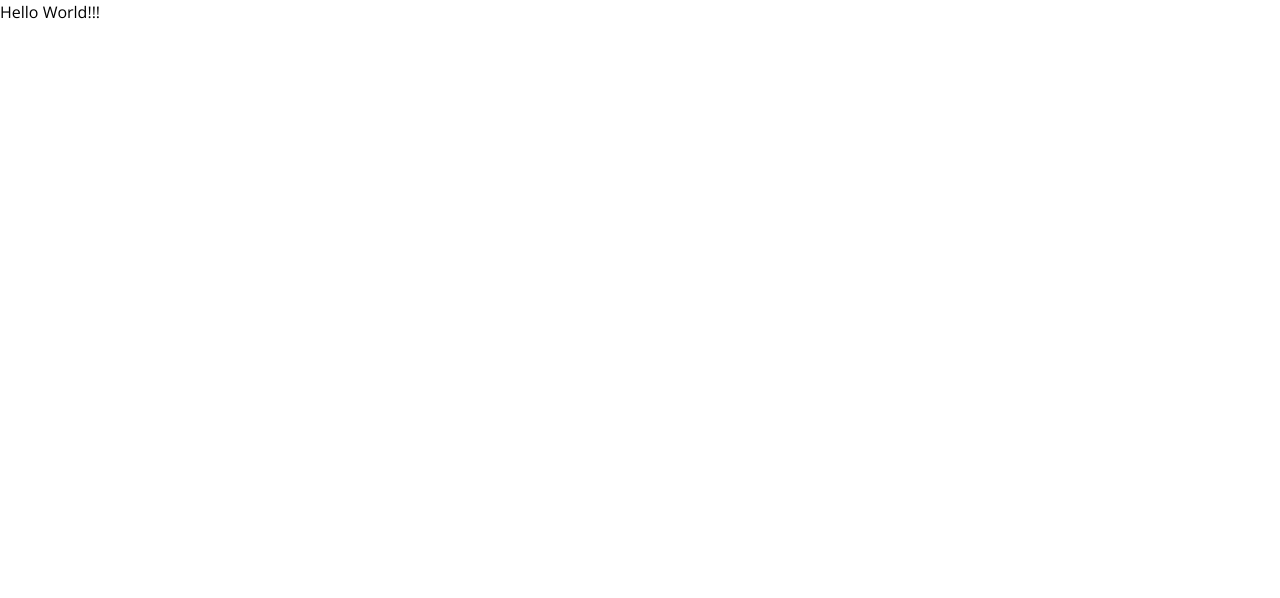
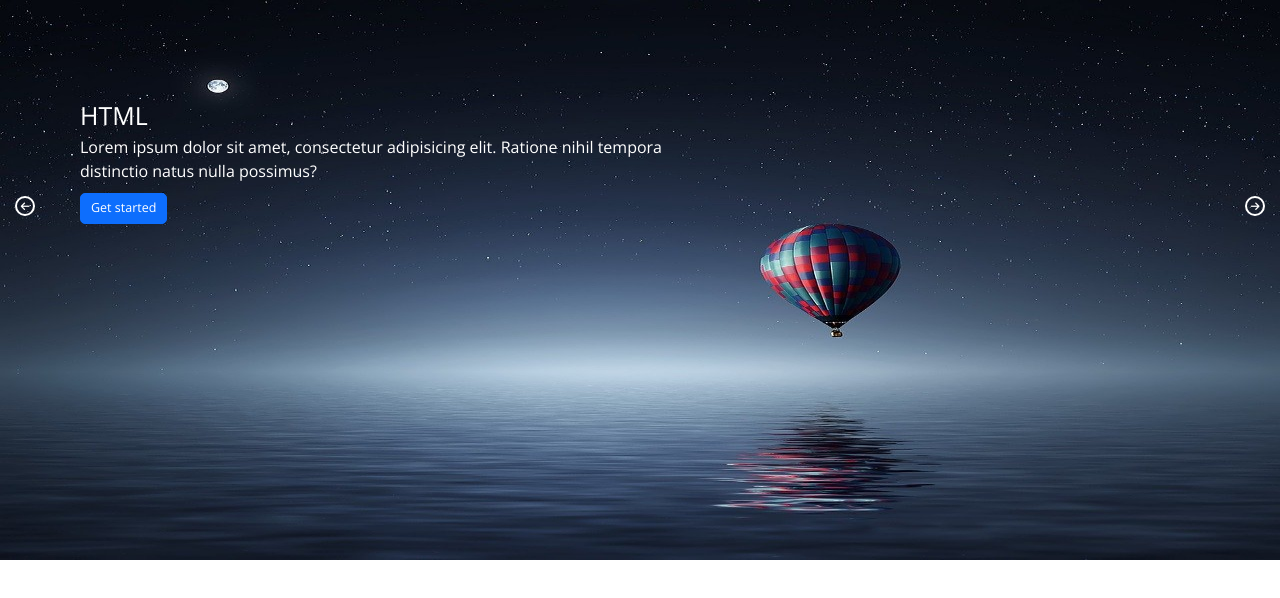
Before and after one commit to Rishil96/javascript-intermediate-projects, a plain HTML site: page index.html in a window 1280 px wide. Drawn offline with nearby package versions, Linux system fonts and the light colour scheme.

Commit message:
Add : Markup for Image Slider

```diff
--- a/index.html
+++ b/index.html
@@ -8,11 +8,54 @@
       src="https://kit.fontawesome.com/1935d064dd.js"
       crossorigin="anonymous"
     ></script>
+    <link rel="stylesheet" href="https://cdnjs.cloudflare.com/ajax/libs/font-awesome/6.0.0-beta3/css/all.min.css">
+
+    <link href="https://cdn.jsdelivr.net/npm/bootstrap@5.3.3/dist/css/bootstrap.min.css" rel="stylesheet" integrity="sha384-QWTKZyjpPEjISv5WaRU9OFeRpok6YctnYmDr5pNlyT2bRjXh0JMhjY6hW+ALEwIH" crossorigin="anonymous">
     <link rel="stylesheet" href="styles.css" />
   </head>
   <body>
-    <p>Hello World!!!</p>
 
+    <!-- Start  -->
+    <div class="slider">
+      <!-- Slide 1 -->
+      <div class="slide current">
+        <img src="./images/slide1.jpg" alt="">
+        <div class="content">
+          <h1>HTML</h1>
+          <p>Lorem ipsum dolor sit amet, consectetur adipisicing elit. Ratione nihil tempora distinctio natus nulla possimus?</p>
+          <button class="btn btn-primary btn-lg">Get started</button>
+        </div>
+      </div>
+
+      <!-- Slide 2 -->
+      <div class="slide">
+        <img src="./images/slide2.jpg" alt="">
+        <div class="content">
+          <h1>CSS</h1>
+          <p>Lorem ipsum dolor sit amet, consectetur adipisicing elit. Ratione nihil tempora distinctio natus nulla possimus?</p>
+          <button class="btn btn-primary btn-lg">Get started</button>
+        </div>
+      </div>
+
+      <!-- Slide 3 -->
+      <div class="slide">
+        <img src="./images/slide3.jpg" alt="">
+        <div class="content">
+          <h1>JavaScript</h1>
+          <p>Lorem ipsum dolor sit amet, consectetur adipisicing elit. Ratione nihil tempora distinctio natus nulla possimus?</p>
+          <button class="btn btn-primary btn-lg">Get started</button>
+        </div>
+      </div>
+
+      <!-- Buttons -->
+       <div class="buttons">
+        <button class="prev"><i class="fas fa-arrow-left"></i></button>
+        <button class="next"><i class="fas fa-arrow-right"></i></button>
+       </div>
+
+    </div>
+    <!-- End -->
+    <script src="https://cdn.jsdelivr.net/npm/bootstrap@5.3.3/dist/js/bootstrap.bundle.min.js" integrity="sha384-YvpcrYf0tY3lHB60NNkmXc5s9fDVZLESaAA55NDzOxhy9GkcIdslK1eN7N6jIeHz" crossorigin="anonymous"></script>
     <script src="script.js"></script>
   </body>
 </html>
--- a/styles.css
+++ b/styles.css
@@ -39,3 +39,75 @@ img {
   margin: 0 auto;
   padding: 0 20px;
 }
+
+
+/* Start here */
+.slider {
+  width: 100%;
+  height: 70vh;
+  position: relative;
+  overflow: hidden;
+}
+
+.slide {
+  position: absolute;
+  top: 0;
+  left: 0;
+  width: 100%;
+  height: 100%;
+  opacity: 0;
+  transform: translateX(-50%);
+  transition: all 0.5 ease;
+}
+
+.slide img {
+  height: 100%;
+}
+
+.current {
+  opacity: 1;
+  transform: translateX(0);
+}
+
+.content {
+  position: absolute;
+  top: 7rem;
+  left: 5rem;
+  opacity: 0;
+  width: 55%;
+  color: var(--white);
+  padding: 3rem;
+  transform: translateX(3rem);
+}
+
+.current .content {
+  opacity: 1;
+  transform: translateX(0);
+  transition: all 0.5s ease;
+}
+
+.buttons button {
+  border: 2px solid var(--white);
+  background-color: transparent;
+  color: var(--white);
+  cursor: pointer;
+  height: 2rem;
+  width: 2rem;
+  border-radius: 50%;
+  position: absolute;
+}
+
+.buttons button:hover {
+  background-color: var(--white);
+  color: #777;
+}
+
+.next {
+  top: 35%;
+  right: 1.5rem;
+}
+
+.prev {
+  top: 35%;
+  left: 1.5rem;
+}
```
Also changed, not shown: images/slide1.jpg (added), images/slide2.jpg (added), images/slide3.jpg (added).
